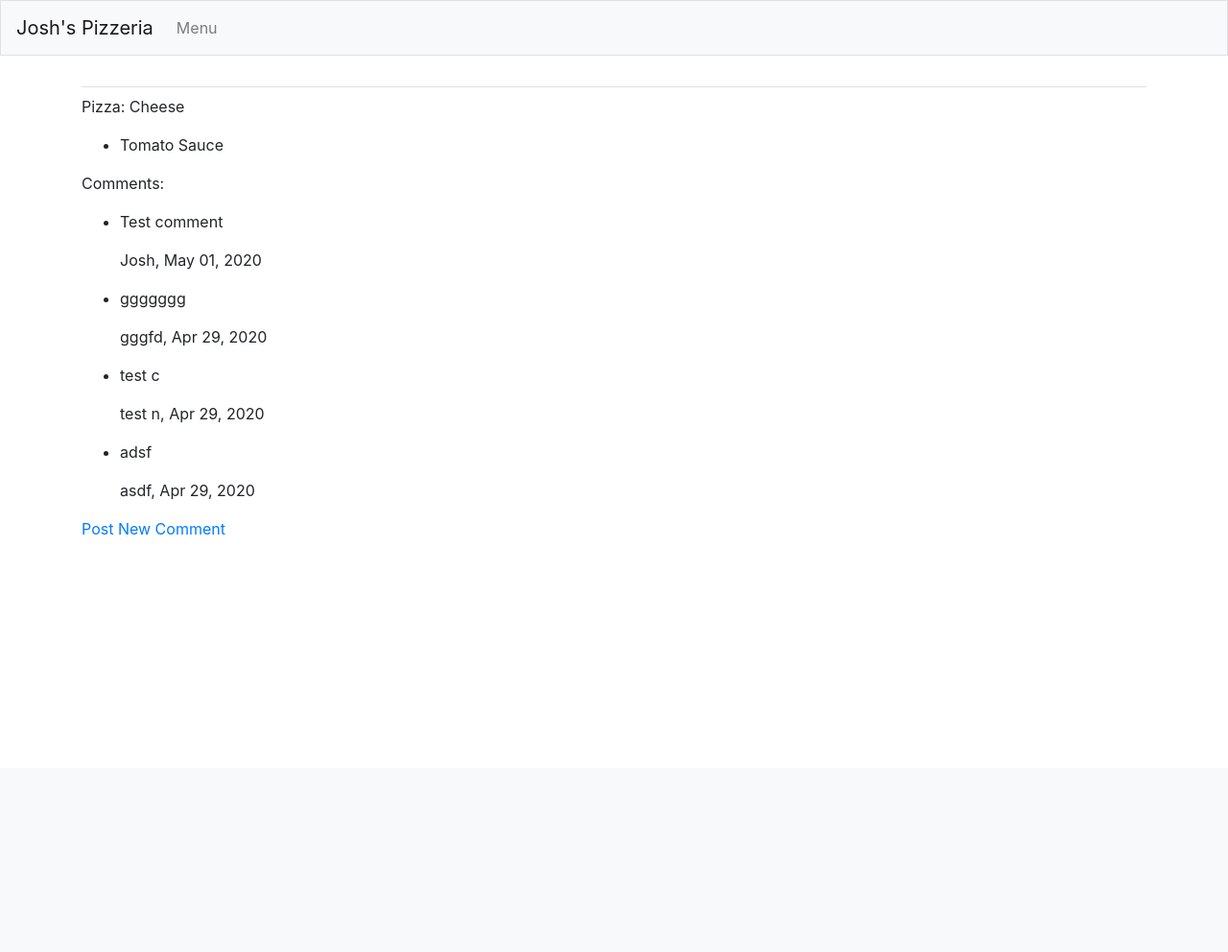
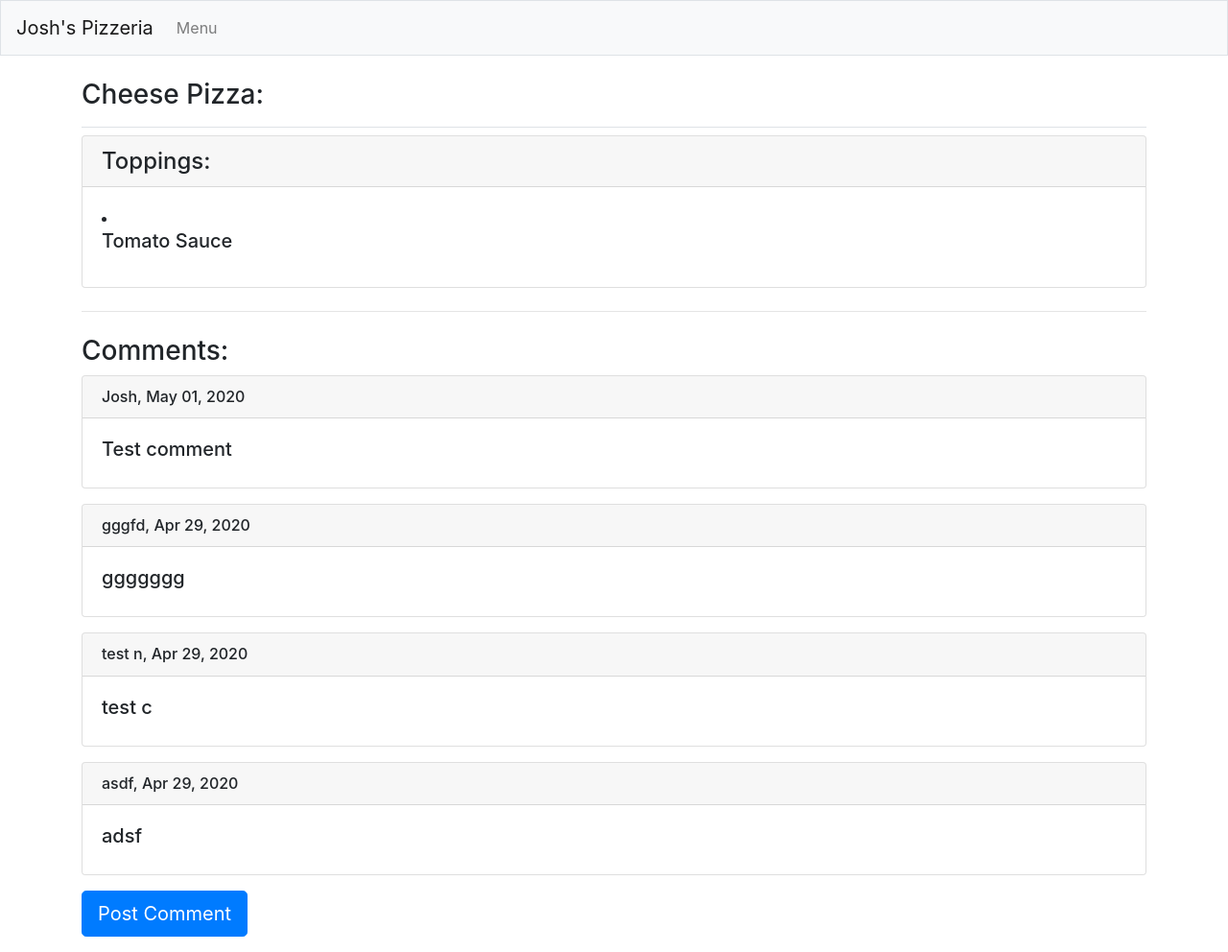
Before and after one commit to jvj11219/Pizzeria_Project, a Django app: page /pizzas/3/ in a window 1280 px wide. Shown: the whole page at 96% size. Before the commit the page ends 557 px from the top, so only its background shows below. Run offline with Django 3.2, Linux system fonts and the light colour scheme; data comes from the database, SQL or seed files in the repository; both versions use the stored data as it was after the commit; some libraries are stand-ins or nearby versions.

Commit message:
Stylize pizza display page

```diff
--- a/pizzeria_app/templates/pizzeria_app/pizza.html
+++ b/pizzeria_app/templates/pizzeria_app/pizza.html
@@ -1,34 +1,41 @@
 {% extends "pizzeria_app/base.html" %}
+
+{% block page_header %}
+    <h3>{{ pizza }} Pizza:</h3>
+{% endblock page_header %}
 
 {% block content %}
 
-    <p>Pizza: {{ pizza }}</p>
+<div class="card mb-3">
+    <h4 class="card-header">Toppings:</h4>
 
-    <ul>
+    <div class="card-body">
         {% for topping in pizza_with_toppings %}
-        <li>
-            <p>{{ topping.topping_name|linebreaks }}</p>
-        </li>
+            <li><h5>{{ topping.topping_name|linebreaks }}</h5></li>
         {% empty %}
-        <li>There are no toppings for this pizza yet</li>
+            <li><h5>{There are no toppings for this pizza yet</h5></li>
         {% endfor %}
-    </ul>
+    </div>
+</div>
 
-    <p>Comments:</p>
+<hr class="my-4">
 
-    <ul>
-        {% for comment in pizza_with_comments %}
-        <li>
-            <p>{{ comment.comment_text }}</p>
-            <p>{{ comment.comment_author }},&nbsp;{{ comment.date_added|date:'M d, Y' }}</p>
-        </li>
-        {% empty %}
-        <li>There are no comments for this pizza yet</li>
-        {% endfor %}
-    </ul>
+<h3>Comments:</h3>
 
-    <p>
-        <a href="{% url 'pizzeria_app:new_comment' pizza.id %}">Post New Comment</a>
-    </p>
+{% for comment in pizza_with_comments %}
+<div class="card mb-3">
+    <h6 class="card-header">{{ comment.comment_author }},&nbsp;{{ comment.date_added|date:'M d, Y' }}</h6>
+
+    <div class="card-body">
+        <h5>{{ comment.comment_text }}</h5>
+    </div>
+</div>
+{% empty %}
+    <h6>There are no comments for this pizza yet</h6>
+{% endfor %}
+
+<p>
+    <a class="btn btn-primary btn-lg enabled" role="button" href="{% url 'pizzeria_app:new_comment' pizza.id %}" role="button">Post Comment</a>
+</p>
 
 {% endblock content %}
```
Also changed, not shown: db.sqlite3.
